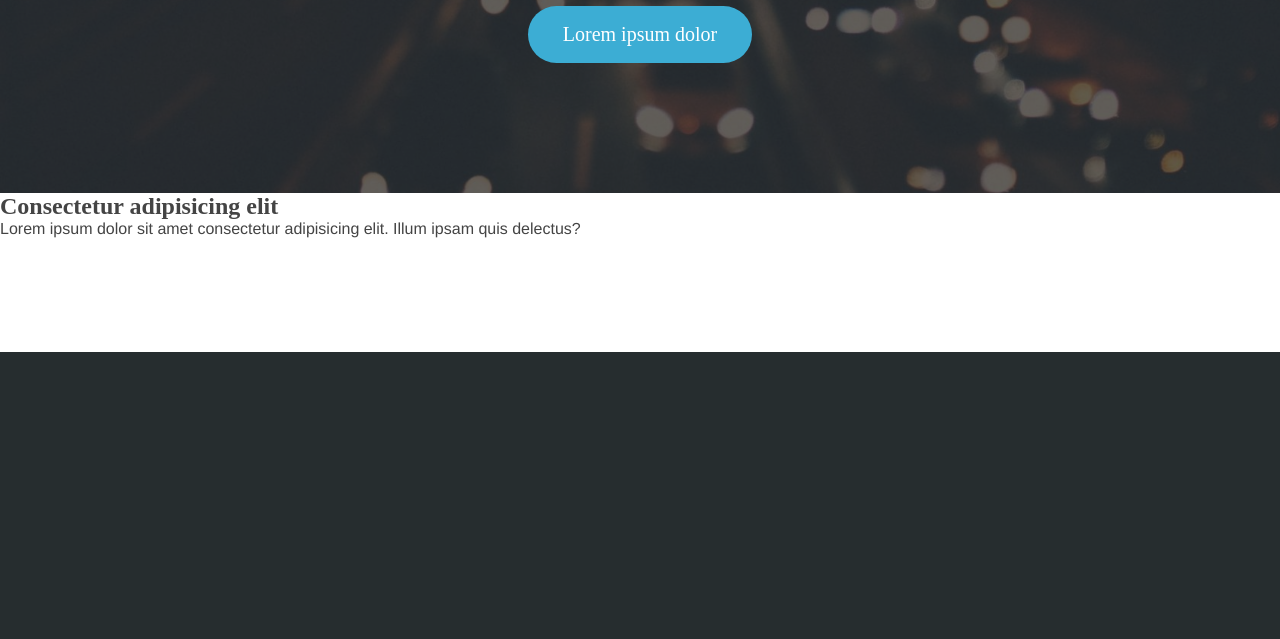
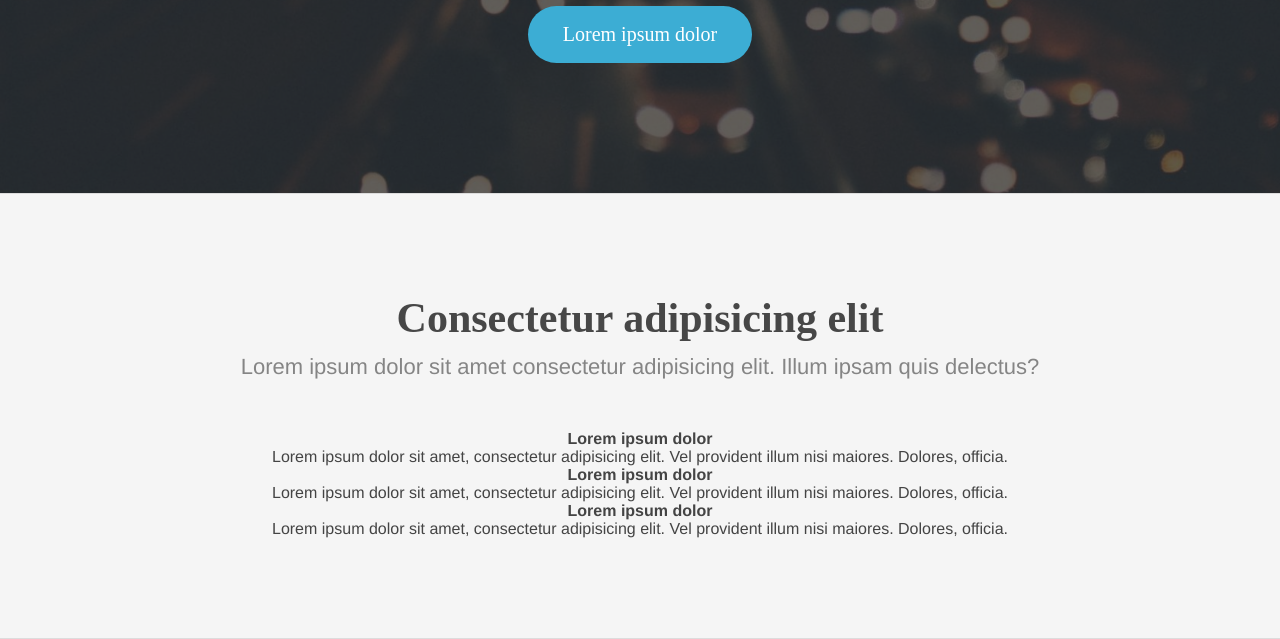
Before and after one commit to shayan881/template_project, a PHP site: page / in a window 1280 px wide. Shown: the part 448-1087 px from the top of the page. Before the commit the page ends 800 px from the top, so only its background shows below. Run offline with PHP 8.4, Linux system fonts and the light colour scheme.

Commit message:
session 7

```diff
--- a/first_project/css/style.css
+++ b/first_project/css/style.css
@@ -102,3 +102,29 @@ a {
     font-size: 22px;
     margin-bottom: 50px;
 }
+
+/* ------------------ */
+
+
+.services {
+    background-color: #F5F5F5;
+    border-top: 1px solid rgba(144, 144, 144, 0.25);
+    border-bottom: 1px solid rgba(144, 144, 144, 0.25);
+    padding: 100px 0;
+    text-align: center;
+}
+
+.services-header {
+    margin-bottom: 50px;
+}
+
+.services-header h2 {
+    font-size: 42px;
+    color: #474747;
+    margin-bottom: 12px;
+}
+
+.services-header p {
+    font-size: 22px;
+    color: #858585;
+}
--- a/first_project/index.html
+++ b/first_project/index.html
@@ -48,7 +48,28 @@
                     <h2>Consectetur adipisicing elit</h2>
                     <p>Lorem ipsum dolor sit amet consectetur adipisicing elit. Illum ipsam quis delectus?</p>
                 </div>
-                <div class="services-content"></div>
+                <div class="services-content">
+                    <div class="box">
+                        <i></i>
+                        <h4>Lorem ipsum dolor</h4>
+                        <p>Lorem ipsum dolor sit amet, consectetur adipisicing elit. Vel provident illum nisi maiores.
+                            Dolores, officia.</p>
+                    </div>
+
+                    <div class="box">
+                        <i></i>
+                        <h4>Lorem ipsum dolor</h4>
+                        <p>Lorem ipsum dolor sit amet, consectetur adipisicing elit. Vel provident illum nisi maiores.
+                            Dolores, officia.</p>
+                    </div>
+
+                    <div class="box">
+                        <i></i>
+                        <h4>Lorem ipsum dolor</h4>
+                        <p>Lorem ipsum dolor sit amet, consectetur adipisicing elit. Vel provident illum nisi maiores.
+                            Dolores, officia.</p>
+                    </div>
+                </div>
             </div>
         </div>
         <div class="about"></div>
```
